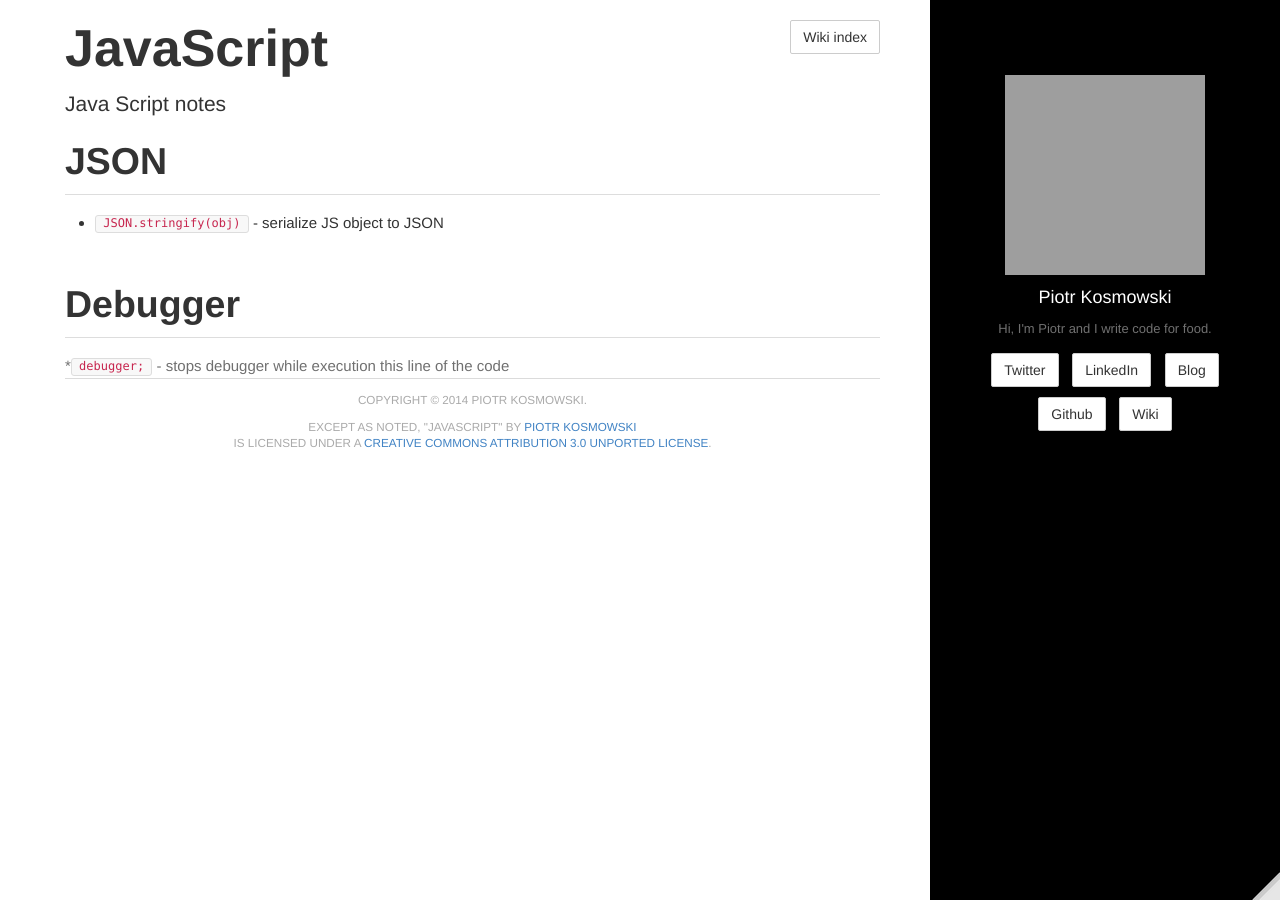
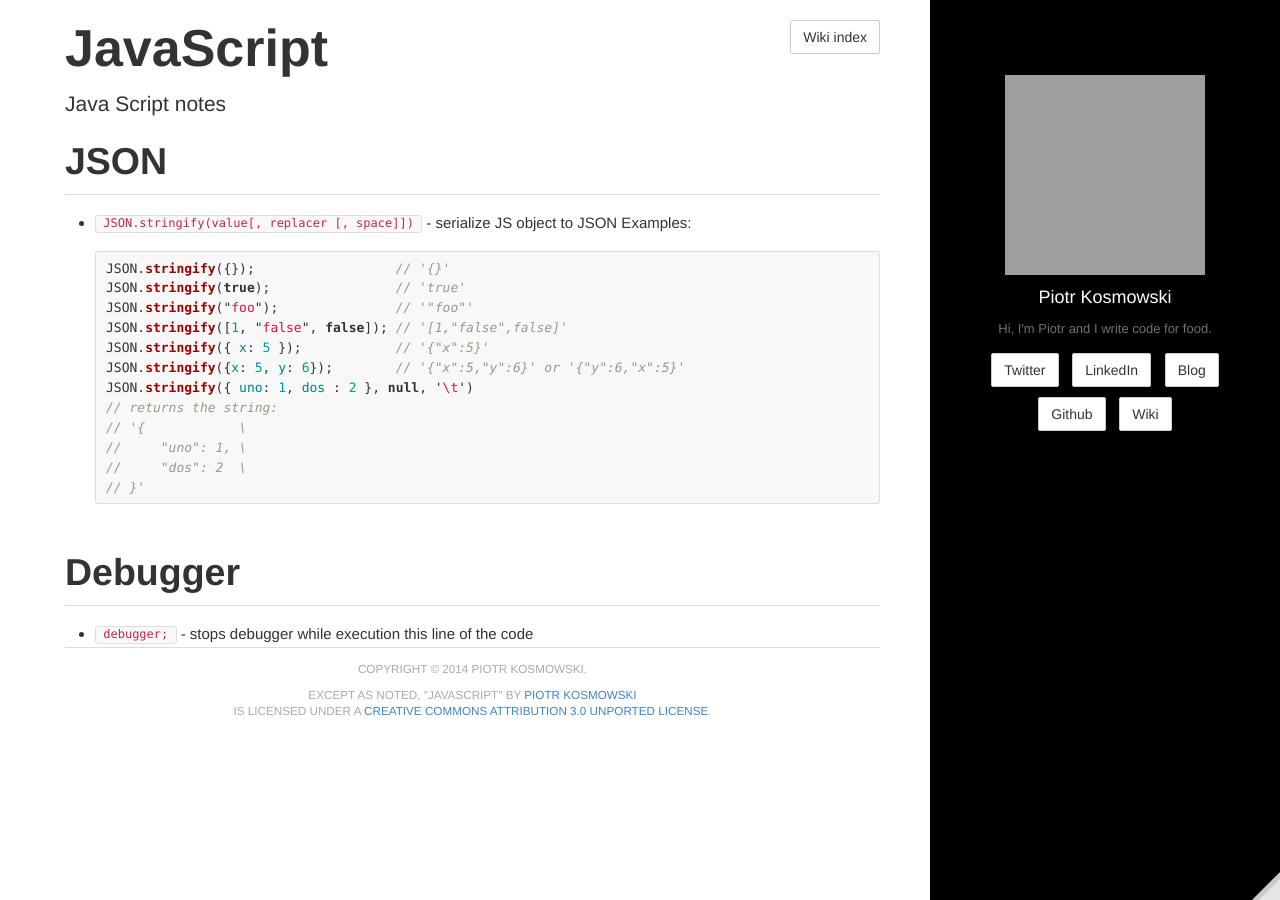
Before and after one commit to kospiotr/kospiotr.github.io, a Jekyll site: the page built from wiki/JS.md, in a window 1280 px wide. Built offline with Jekyll 4.4.1, drawn with Linux system fonts in a browser that asks for light colours; Markdown is read by kramdown in place of the engine named in the settings; grey boxes are pictures that could not be loaded.

Commit message:
Update JS.md

````diff
--- a/wiki/JS.md
+++ b/wiki/JS.md
@@ -8,8 +8,23 @@ description: Java Script notes
 
 #JSON
 
-* `JSON.stringify(obj)` - serialize JS object to JSON
+* `JSON.stringify(value[, replacer [, space]])` - serialize JS object to JSON
+ Examples:
+ ```javascript
+JSON.stringify({});                  // '{}'
+JSON.stringify(true);                // 'true'
+JSON.stringify("foo");               // '"foo"'
+JSON.stringify([1, "false", false]); // '[1,"false",false]'
+JSON.stringify({ x: 5 });            // '{"x":5}'
+JSON.stringify({x: 5, y: 6});        // '{"x":5,"y":6}' or '{"y":6,"x":5}'
+JSON.stringify({ uno: 1, dos : 2 }, null, '\t')
+// returns the string:
+// '{            \
+//     "uno": 1, \
+//     "dos": 2  \
+// }'
+ ```
 
 #Debugger
 
-*`debugger;` - stops debugger while execution this line of the code
+* `debugger;` - stops debugger while execution this line of the code
````
